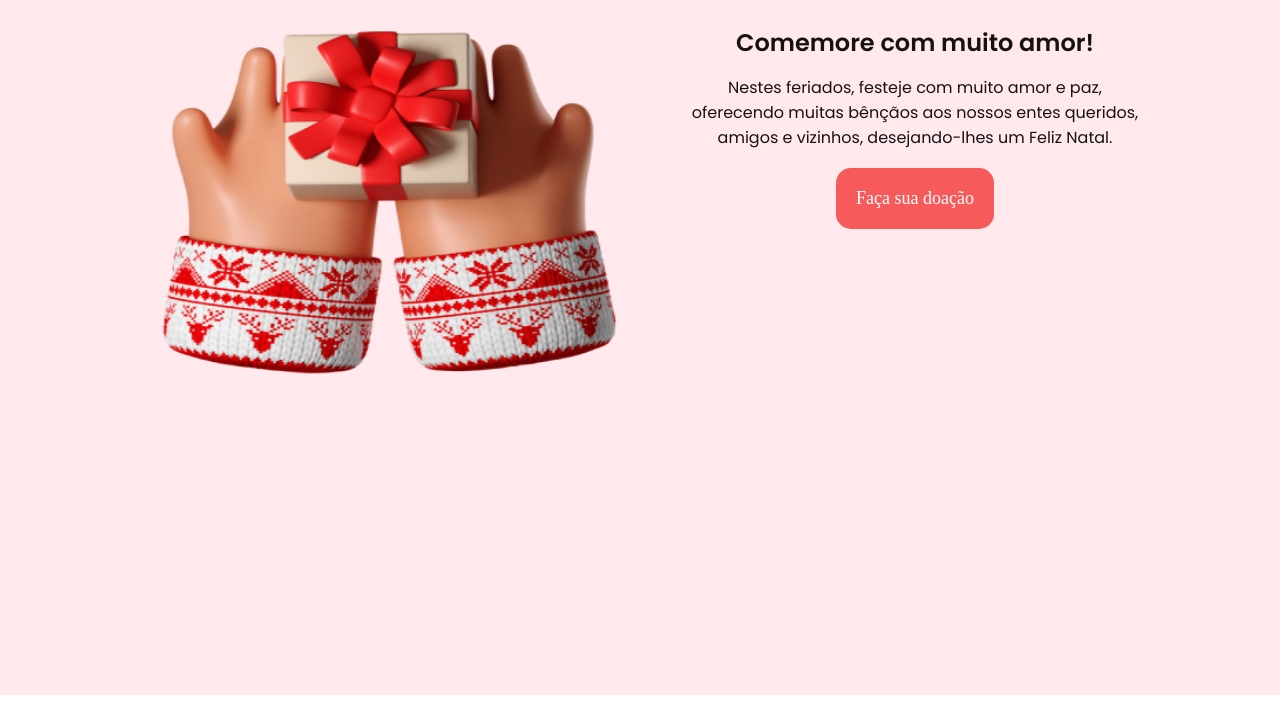
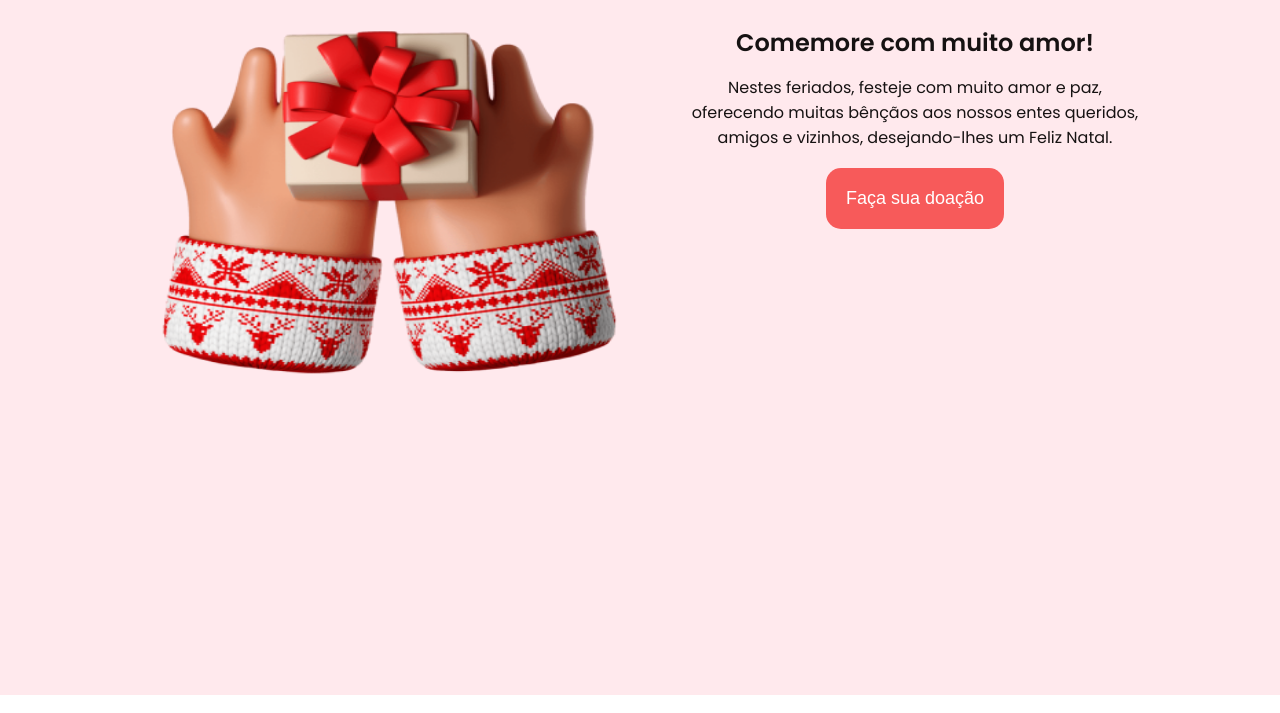
Before and after one commit to rafalangoni/feliz-natal, a plain HTML site: page index.html in a window 1280 px wide. Shown: the part 1804-2517 px from the top of the page. Drawn offline with Linux system fonts and the light colour scheme.

Commit message:
alterando botao

```diff
--- a/index.html
+++ b/index.html
@@ -65,7 +65,7 @@
                 <div class="conteudo-final-textos">
                     <h3 class="conteudo-final-titulo">Comemore com muito amor!</h3>
                     <p class="conteudo-final-paragrafo">Nestes feriados, festeje com muito amor e paz, <br> oferecendo muitas bênçãos aos nossos entes queridos, <br> amigos e vizinhos, desejando-lhes um Feliz Natal.</p>
-                    <a class="conteudo-botao-doacao" href="#">Faça sua doação</a>
+                    <button class="conteudo-botao-doacao">Faça sua doação</button>
                 </div>
             </section>
 
```
